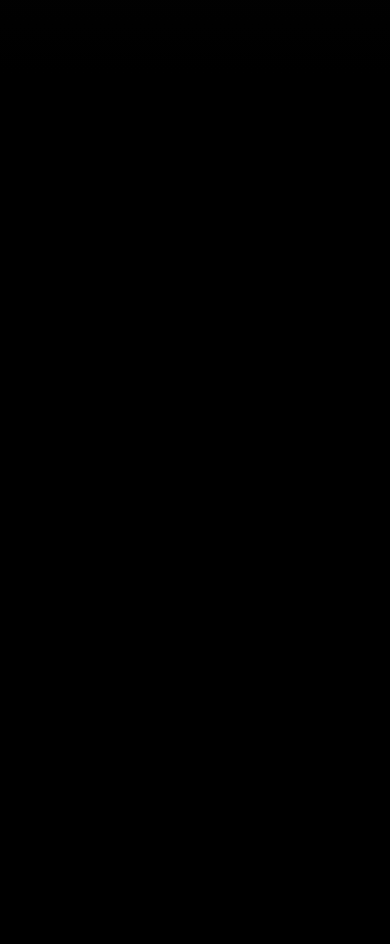
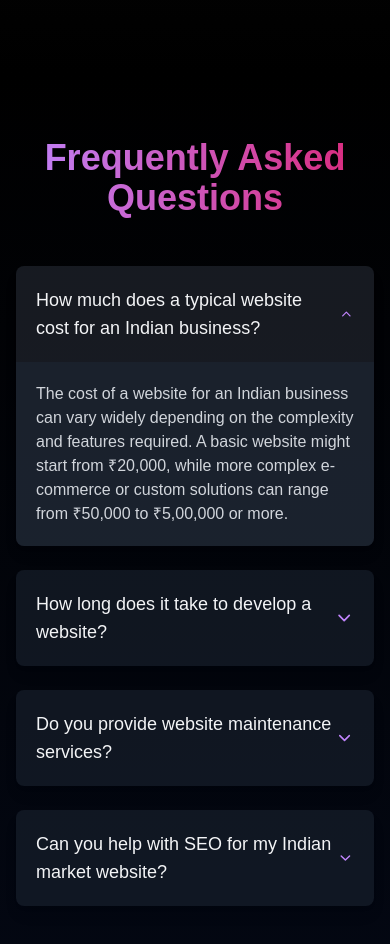
Before and after one commit to XcelB2B/design3, a Next.js app: page / in a window 390 px wide. Shown: the part 6100-7044 px from the top of the page. Before the commit the page ends 6174 px from the top, so only its background shows below. Built offline with nearby package versions, Linux system fonts and the light colour scheme.

Commit message:
Refactor page component to add FaqPage section

```diff
--- a/src/app/(pages)/page.js
+++ b/src/app/(pages)/page.js
@@ -1,3 +1,4 @@
+import FaqPage from "../_components/FaqPage";
 import HeroSection from "../_components/HeroSection";
 import RecentProjects from "../_components/RecentProject";
 import ServicesSection from "../_components/ServiceCards";
@@ -14,6 +15,7 @@ export default function Home() {
       <TechStack />
       <RecentProjects />
       <Testimonial />
+      <FaqPage maxItems={4} />
     </>
   );
 }
--- a/src/app/_components/FaqPage.jsx
+++ b/src/app/_components/FaqPage.jsx
@@ -1,7 +1,105 @@
-import React from "react";
+"use client";
 
-const FaqPage = () => {
-  return <div></div>;
-};
+import React, { useState } from "react";
+import { motion, AnimatePresence } from "framer-motion";
+import { ChevronDown } from "lucide-react";
 
-export default FaqPage;
+const faqs = [
+  {
+    question: "How much does a typical website cost for an Indian business?",
+    answer:
+      "The cost of a website for an Indian business can vary widely depending on the complexity and features required. A basic website might start from ₹20,000, while more complex e-commerce or custom solutions can range from ₹50,000 to ₹5,00,000 or more.",
+  },
+  {
+    question: "How long does it take to develop a website?",
+    answer:
+      "The timeline for website development can vary based on the project's complexity. A simple website might take 2-4 weeks, while a more complex one could take 2-3 months or longer. We work closely with our clients to establish realistic timelines and milestones.",
+  },
+  {
+    question: "Do you provide website maintenance services?",
+    answer:
+      "Yes, we offer comprehensive website maintenance services. This includes regular updates, security patches, content updates, and technical support. We have flexible maintenance packages to suit different needs and budgets.",
+  },
+  {
+    question: "Can you help with SEO for my Indian market website?",
+    answer:
+      "We specialize in SEO strategies tailored for the Indian market. This includes local SEO, keyword optimization in multiple Indian languages, and strategies to improve your visibility on popular Indian search engines and directories.",
+  },
+  {
+    question: "Do you develop mobile apps as well?",
+    answer:
+      "Yes, we offer mobile app development services for both Android and iOS platforms. We can create native apps or cross-platform solutions using technologies like React Native or Flutter, depending on your specific requirements and budget.",
+  },
+  {
+    question: "What payment methods do you accept?",
+    answer:
+      "We accept a variety of payment methods including bank transfers, UPI, popular Indian payment gateways, and international options like PayPal for our overseas clients. We can discuss the most convenient option for you during our project consultation.",
+  },
+];
+
+export default function FaqPage({ maxItems }) {
+  const [expandedIndex, setExpandedIndex] = useState(0);
+  const displayedFaqs = maxItems ? faqs.slice(0, maxItems) : faqs;
+
+  return (
+    <div className="relative min-h-screen bg-gradient-to-t from-gray-950 to-black py-16 px-4 sm:px-6 lg:px-8 overflow-hidden">
+      <div className="max-w-3xl mx-auto">
+        <h2 className="text-4xl md:text-5xl font-extrabold text-center text-transparent bg-clip-text bg-gradient-to-r from-purple-400 to-pink-600 mb-12">
+          Frequently Asked Questions
+        </h2>
+        <div className="space-y-6">
+          {displayedFaqs.map((faq, index) => (
+            <motion.div
+              key={index}
+              initial={false}
+              animate={{
+                backgroundColor:
+                  expandedIndex === index
+                    ? "rgba(75, 85, 99, 0.3)"
+                    : "rgba(31, 41, 55, 0.5)",
+              }}
+              className="rounded-lg overflow-hidden shadow-lg"
+            >
+              <button
+                onClick={() =>
+                  setExpandedIndex(expandedIndex === index ? -1 : index)
+                }
+                className="flex justify-between items-center w-full p-5 text-left"
+              >
+                <span className="font-medium text-gray-100 text-lg">
+                  {faq.question}
+                </span>
+                <ChevronDown
+                  className={`w-6 h-6 text-purple-400 transition-transform duration-300 ${
+                    expandedIndex === index ? "transform rotate-180" : ""
+                  }`}
+                />
+              </button>
+              <AnimatePresence initial={false}>
+                {expandedIndex === index && (
+                  <motion.div
+                    initial="collapsed"
+                    animate="open"
+                    exit="collapsed"
+                    variants={{
+                      open: { opacity: 1, height: "auto" },
+                      collapsed: { opacity: 0, height: 0 },
+                    }}
+                    transition={{
+                      duration: 0.4,
+                      ease: [0.04, 0.62, 0.23, 0.98],
+                    }}
+                  >
+                    <div className="p-5 text-gray-300 bg-gray-800 bg-opacity-50">
+                      {faq.answer}
+                    </div>
+                  </motion.div>
+                )}
+              </AnimatePresence>
+            </motion.div>
+          ))}
+        </div>
+      </div>
+    </div>
+  );
+}
```
